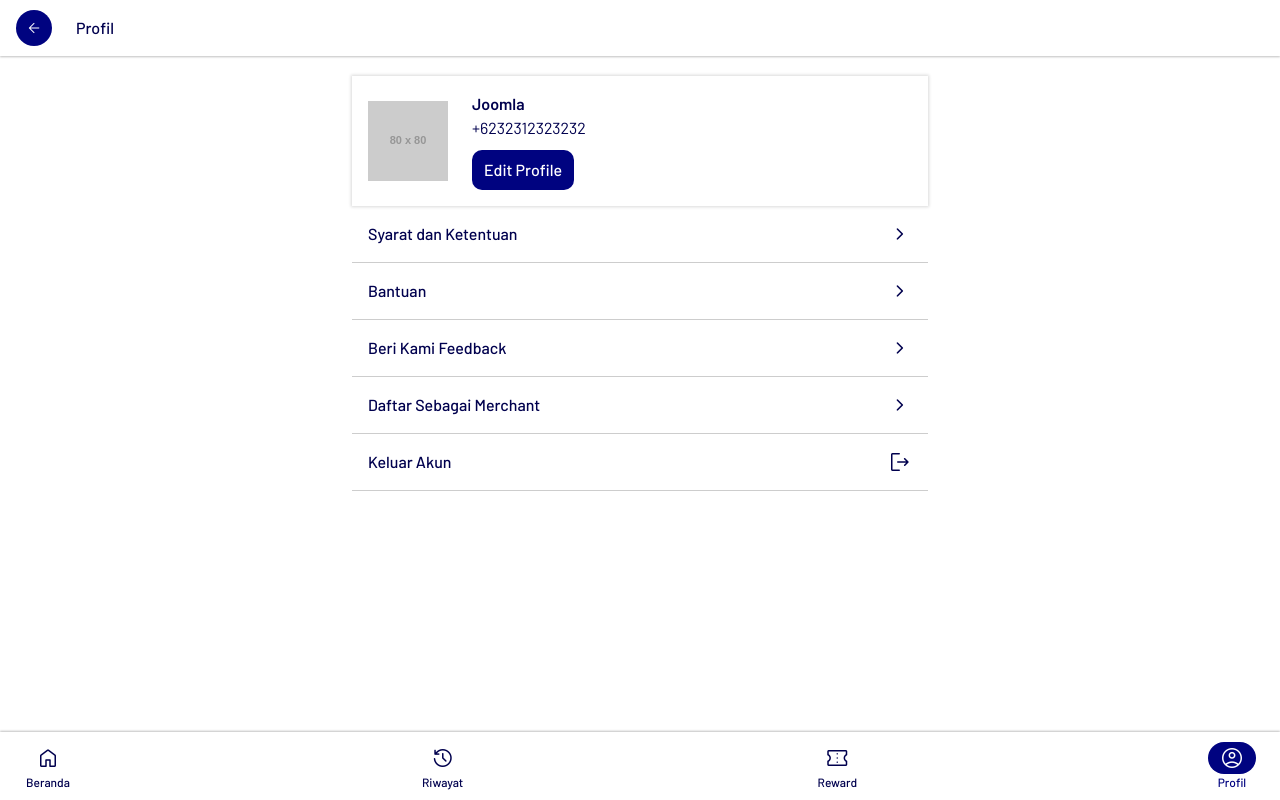
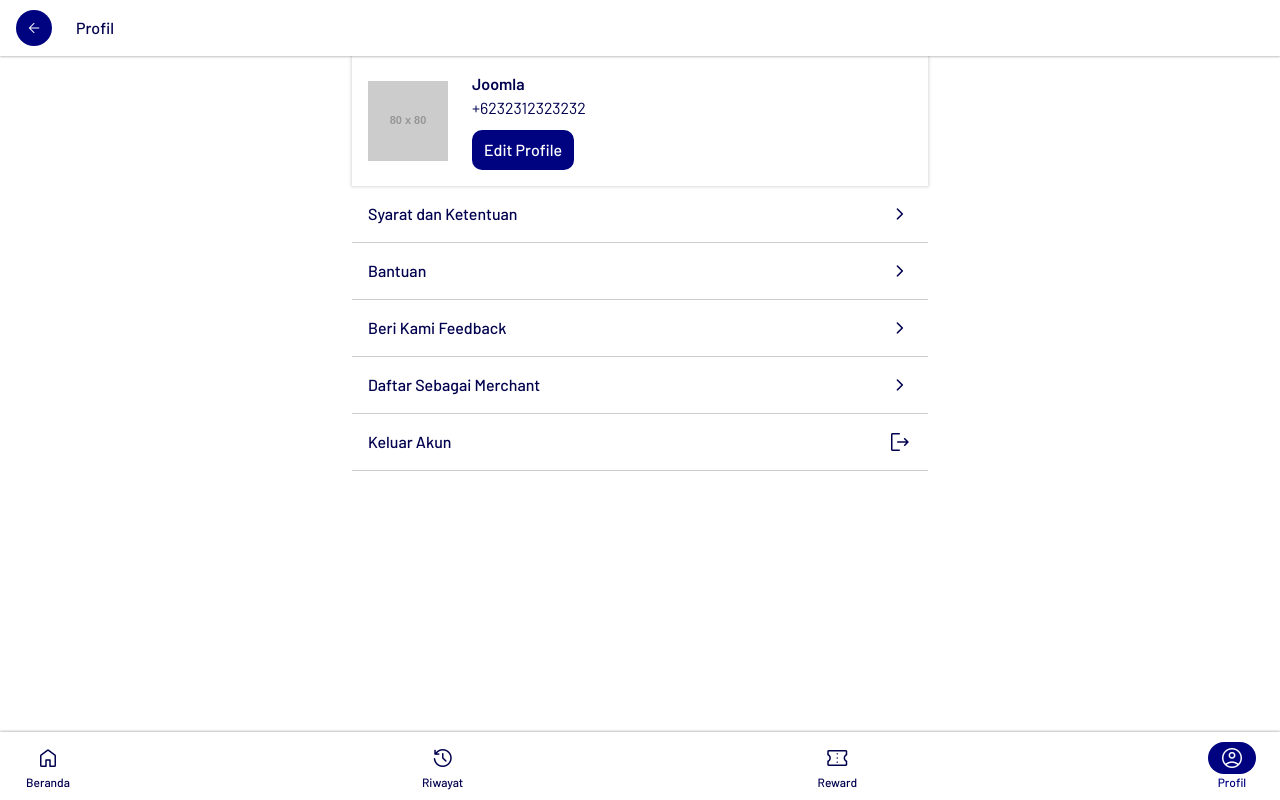
Before and after one commit to ditorbejo/Mauntung, a Vue app: page /customer/profile in a window 1280 px wide. Built offline with nearby package versions, Linux system fonts and the light colour scheme.

Commit message:
adjust customer profile page margin

```diff
--- a/src/views/customer/ProfileView.vue
+++ b/src/views/customer/ProfileView.vue
@@ -43,7 +43,7 @@ const menus = [
     app-bar-icon="arrow_back"
     title="Profil"
   >
-    <div class="flex gap-2 py-4 items-center shadow-cardShadow">
+    <div class="flex gap-2 py-4 items-center shadow-cardShadow -mt-5">
       <div class="px-4 py-5.5">
         <img class="w-20 h-20" :src="customer.img" :alt="customer.name" />
       </div>
```
